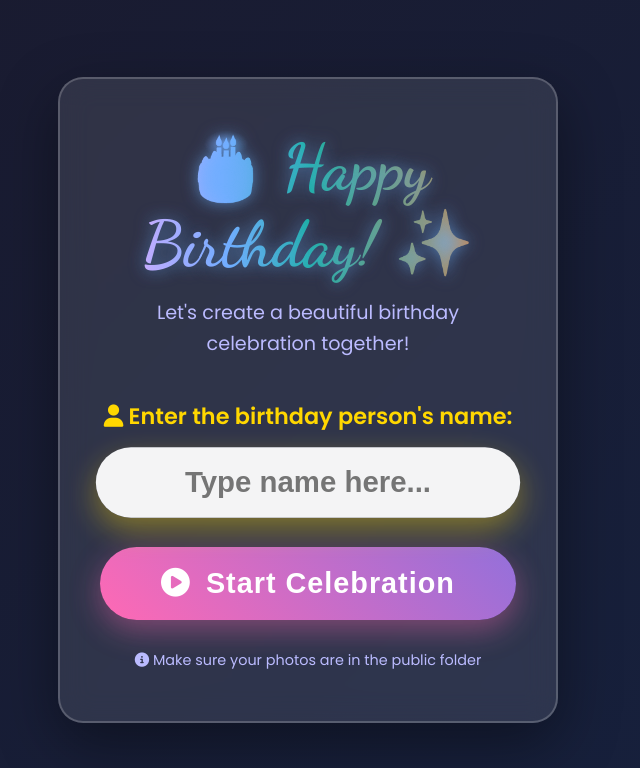
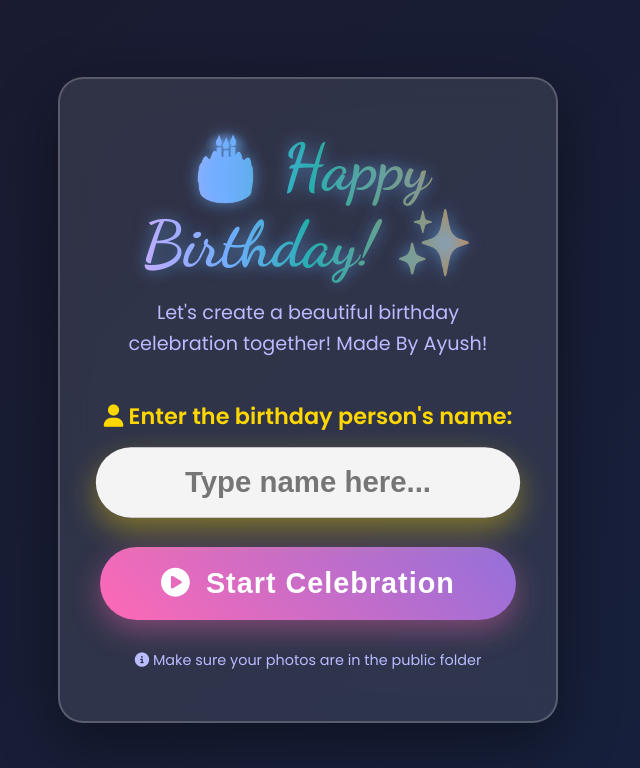
Before and after one commit to new-creater1/birthday-web, a website: page index.html in a window 1280 px wide. Shown: the whole page, without its empty margins (332-972 px from the left). Drawn offline with Linux system fonts and the light colour scheme.

Commit message:
Update index.html

```diff
--- a/index.html
+++ b/index.html
@@ -3,6 +3,7 @@
 <head>
     <meta charset="UTF-8">
     <meta name="viewport" content="width=device-width, initial-scale=1.0">
+    <title> Made By Ayush ✨</title>
     <title>🎂 Happy Birthday! ✨</title>
     <link rel="stylesheet" href="https://cdnjs.cloudflare.com/ajax/libs/font-awesome/6.4.0/css/all.min.css">
     <link rel="preconnect" href="https://fonts.googleapis.com">
@@ -483,6 +484,7 @@
             <h1 class="welcome-title">🎂 Happy Birthday! ✨</h1>
             <p class="welcome-text">
                 Let's create a beautiful birthday celebration together!
+                  Made By Ayush!
             </p>
 
             <div class="input-group">
```
